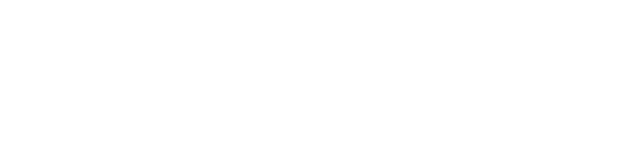
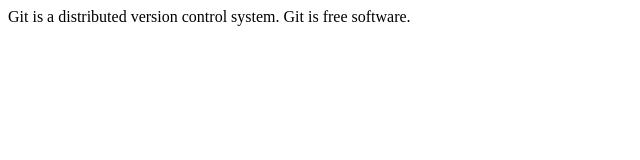
Before and after one commit to aLengLiu/learngit, a plain HTML site: page git/index.html in a window 1280 px wide. Shown: the whole page, without its empty margins (0-640 px from the left). Drawn offline with Linux system fonts and the light colour scheme.

Commit message:
add distributed

```diff
--- a/git/index.html
+++ b/git/index.html
@@ -7,6 +7,7 @@
   <title>Document</title>
 </head>
 <body>
-
+  Git is a distributed version control system.
+  Git is free software.
 </body>
 </html>
```
